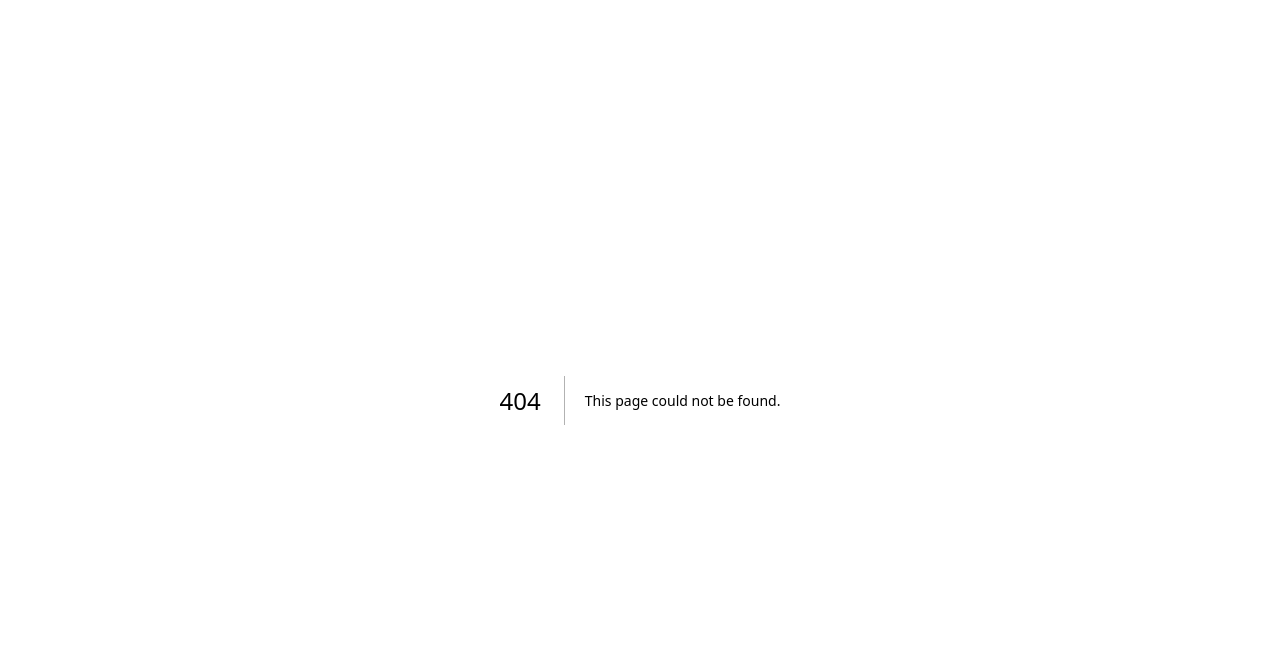
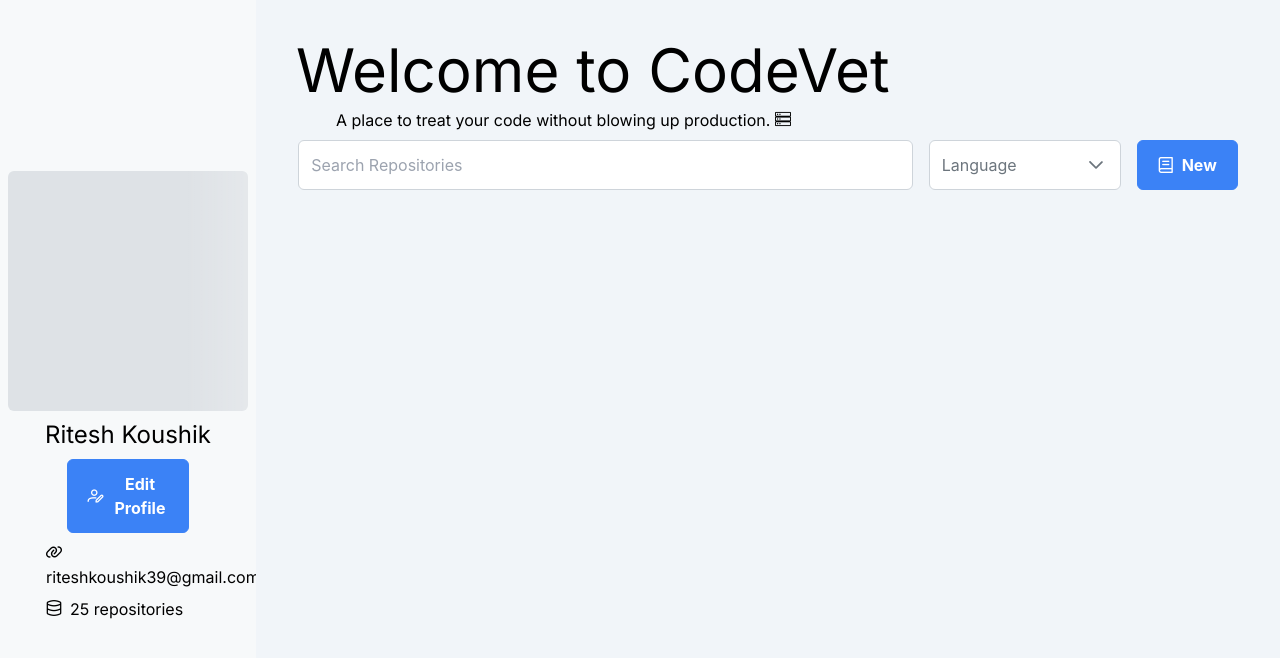
Before and after one commit to IAmRiteshKoushik/coderev-web, a Next.js app: page /dashboard in a window 1280 px wide. Before the commit this address had no page. Shown: the top 658 px of the page. Built offline with nearby package versions, Linux system fonts and the light colour scheme.

Commit message:
feat: Dashboard Page [WIP]

```diff
--- a/package.json
+++ b/package.json
@@ -12,6 +12,7 @@
     "@emotion/react": "^11.11.4",
     "@emotion/styled": "^11.11.0",
     "next": "14.1.0",
+    "primeicons": "^6.0.1",
     "primereact": "^9.6.3",
     "react": "^18",
     "react-dom": "^18",
--- /dev/null
+++ b/src/app/dashboard/page.tsx
@@ -0,0 +1,131 @@
+"use client"
+import { useRouter } from 'next/navigation';
+import Link from "next/link";
+import { useState, useRef, useEffect } from 'react';
+
+import { Skeleton } from "primereact/skeleton";
+import { Button } from "primereact/button";
+import { InputText } from "primereact/inputtext";
+import { Dropdown, DropdownChangeEvent } from 'primereact/dropdown';
+import "primereact/resources/primereact.min.css";
+import "primereact/resources/themes/lara-light-blue/theme.css"
+import 'primeicons/primeicons.css';
+import secureLocalStorage from 'react-secure-storage';
+
+interface Language {
+    name: string,
+    code: string,
+}
+
+const Dashboard = () => {
+
+    useEffect(() => {
+    }, []);
+
+    const [fullName, setFullName] = useState("Ritesh Koushik");
+    const [userEmail, setUserEmail] = useState("riteshkoushik39@gmail.com");
+    const [projectCount, setProjectCount] = useState(25);
+    const [selectLanguage, setSelectLanguage] = useState<Language | null>(null);
+    const languages: Language[] = [
+        { name: "Java", code: ".java" },
+        { name: "JavaScript", code: ".js" },
+        { name: "Python", code: ".py" },
+        { name: "TypeScript", code: ".ts" },
+    ]
+
+    // Animation states
+    const [loadProfile, setLoadProfile] = useState(false);
+    const [loadUpload, setLoadUpload] = useState(false);
+    const [loadLanguage, setLoadLanguage] = useState(false);
+
+    const router = useRouter();
+
+    const handleLogout = async () => {
+        secureLocalStorage.removeItem("currentUser");
+        secureLocalStorage.removeItem("userAccess");
+        router.replace("/login");
+    }
+
+    const redirectToUpload = async () => {
+        setLoadUpload(true);
+        setTimeout(() => {
+            setLoadUpload(false);
+            router.push("/dashboard/upload");
+        }, 500);
+    }
+
+    const redirectToEditProfile = async () => {
+        setLoadProfile(true);
+        setTimeout(() => {
+            setLoadProfile(false);
+            router.push("/dashboard/editProfile");
+        }, 500);
+    }
+
+    const filterRepositories = async (tag: string) => {
+        setLoadLanguage(true);
+        // Logic for filtering - async/await syntax
+    }
+
+    return(
+        <main className='flex'>
+            {/* Profile Sidebar */}
+            <div className='bg-[#F7F9FA] h-screen w-1/5 sicky flex flex-col items-center justify-center'>
+                {/* Profile Photo */}
+                <Skeleton size="15rem"></Skeleton>
+                <div className='w-4/5 flex flex-col items-center justify-center gap-y-2 pb-2'>
+                    <p className='antialiased text-2xl pt-2'>{fullName}</p>
+                    <Button
+                        label="Edit Profile"
+                        icon="pi pi-user-edit"
+                        loading={loadProfile}
+                        onClick={redirectToEditProfile}
+                        className='w-3/5'
+                    />
+                    <p className='w-4/5'>
+                        <i className='pi pi-link mr-2' />
+                        <span>{userEmail}</span>
+                    </p>
+                    <p className='w-4/5'>
+                        <i className='pi pi-database mr-2' />
+                        <span>{projectCount + " repositories"}</span>
+                    </p>
+                </div>
+            </div>
+            {/* Projects Display */}
+            <div className='bg-slate-100 h-screen w-4/5'>
+                <div>
+                    <h1 className="antialiased text-6xl pt-10 pl-10">Welcome to CodeVet</h1>
+                    <h3 className='anitaliased pl-20 py-2'>
+                        A place to treat your code without blowing up production.&nbsp;
+                        <i className='pi pi-server'/>
+                    </h3>
+                    <div className='flex items-center justify-center gap-x-2'>
+                        <InputText type="text" placeholder='Search Repositories' className='w-3/5'/>
+                        <Dropdown
+                            value={selectLanguage}
+                            onChange={(e: DropdownChangeEvent) => {
+                                setSelectLanguage(e.value);
+                                filterRepositories(e.value);
+                            }}
+                            options={languages}
+                            optionLabel="name"
+                            placeholder="Language"
+                            className='mx-2 w-48'
+                            showClear
+                            loading={loadLanguage}
+                        />
+                        <Button
+                            label="New"
+                            icon="pi pi-book"
+                            loading={loadUpload}
+                            onClick={redirectToUpload}
+                        ></Button>
+                    </div>
+                </div>
+            </div>
+        </main>
+    );
+}
+
+export default Dashboard;
```
Also changed, not shown: src/app/dashboard/editProfile/page.tsx (added, +14 -0 lines), src/app/dashboard/upload/page.tsx (added, +14 -0 lines), src/app/_components/LoadingScreen.tsx (added), src/app/explorer/page.tsx (deleted), src/app/profile/page.tsx (deleted), 1 other file (tests, documents, lock files or other folders).
